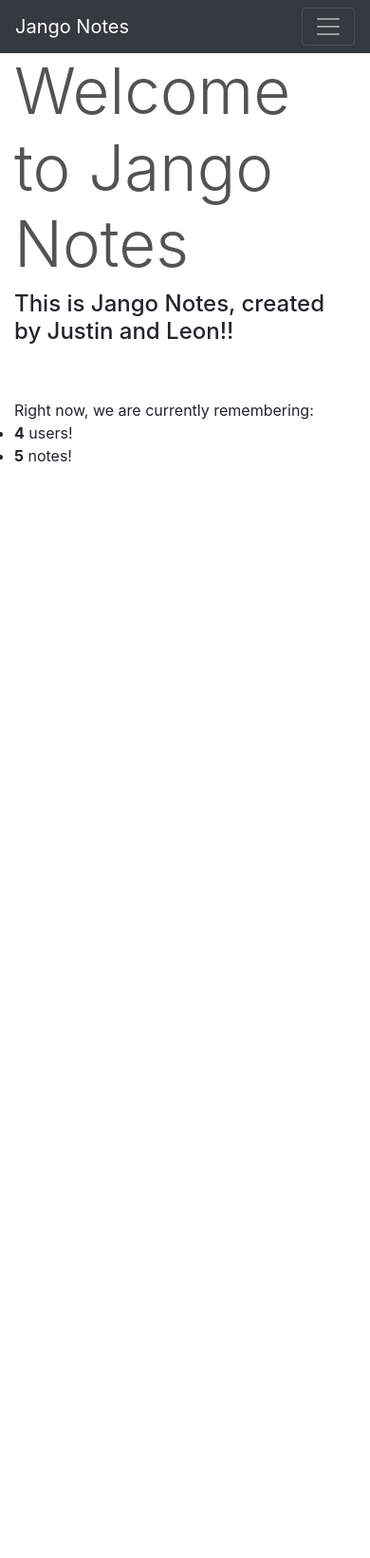
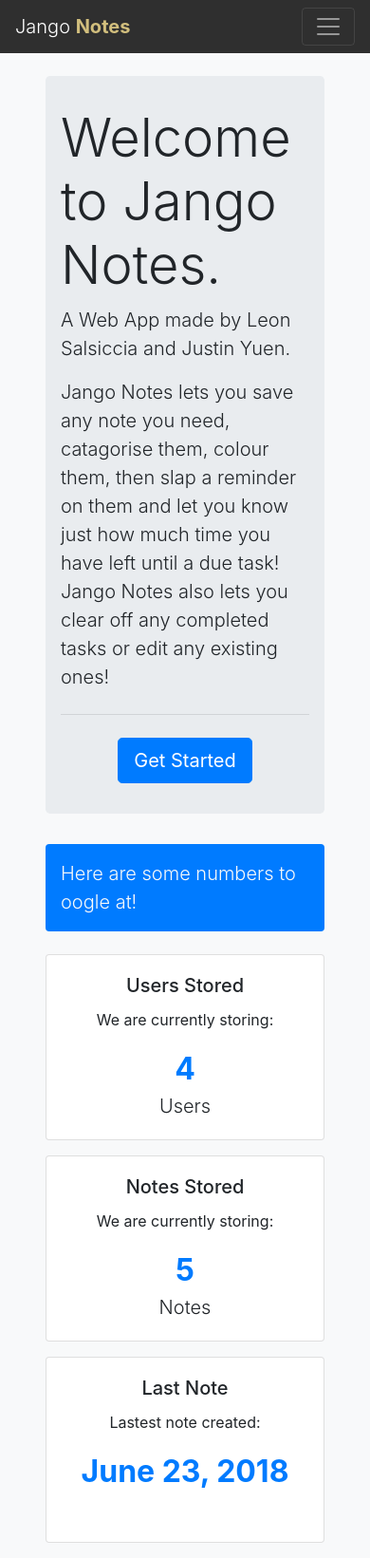
Before and after one commit to LonJonn/Jango-Notes, a Django app: page / in a window 390 px wide. Shown: the whole page at 95% size. Before the commit the page ends 486 px from the top, so only its background shows below. Run offline with Django 3.2, Linux system fonts and the light colour scheme; data comes from the database, SQL or seed files in the repository; both versions use the stored data as it was after the commit; some libraries are stand-ins or nearby versions.

Commit message:
mad styling tings

```diff
--- a/jangoMain/notesApp/views.py
+++ b/jangoMain/notesApp/views.py
@@ -9,8 +9,8 @@ from django.contrib.auth.models import User
 def Index(request):
     notesCount = Note.objects.all().count()
     usersCount = User.objects.all().count()
-
-    return render(request, 'notesApp/index.html', {'usersCount': usersCount, 'notesCount': notesCount})
+    latestNote = Note.objects.order_by('-pk')[0]
+    return render(request, 'notesApp/index.html', {'usersCount': usersCount, 'notesCount': notesCount, 'latestNote': latestNote})
 
 
 from django.contrib.auth.decorators import login_required
--- a/jangoMain/static/notesApp/css/style.css
+++ b/jangoMain/static/notesApp/css/style.css
@@ -1,18 +1,7 @@
-* {
-    margin: 0;
-    padding: 0;
-}
-
 html, body {
     height: 100%;
     min-height: 100%;
   }
-
-h1 {
-    color: #535353;
-    font-weight: 300;
-    font-size: 4.2rem
-}
 
 .red {
     background-color: #FFA8A8 !important;
--- a/jangoMain/templates/base.html
+++ b/jangoMain/templates/base.html
@@ -16,6 +16,7 @@
     crossorigin="anonymous"></script>
   <script src="https://stackpath.bootstrapcdn.com/bootstrap/4.1.0/js/bootstrap.min.js" integrity="sha384-uefMccjFJAIv6A+rW+L4AHf99KvxDjWSu1z9VI8SKNVmz4sk7buKt/6v9KI65qnm"
     crossorigin="anonymous"></script> {% block head %}{% endblock head %}
+  <script src="https://unpkg.com/sweetalert/dist/sweetalert.min.js"></script>
 
   <!-- Add additional CSS in static file -->
   {% load static %}
@@ -24,76 +25,9 @@
 
 <body>
 
-  {% comment %}
-  <div class="container-fluid h-100">
-    <div class="row h-100">
-      <aside class="col-12 col-md-3 col-xl-2 col-lg-3 bg-dark">
-        <nav class="navbar navbar-expand navbar-dark bg-dark flex-md-column flex-row align-items-end">
-          <span class="navbar-brand">Jango Notes</span>
-          <div class="collapse navbar-collapse">
-            <ul class="flex-md-column flex-row navbar-nav text-right">
-              <li class="nav-item">
-                <a class="nav-link" href="#">
-                  <span class="d-md-inline">Home</span>
-                </a>
-              </li>
-              <li class="nav-item">
-                <a class="nav-link" href="#">
-                  <span class="d-md-inline">My Notes</span>
-                </a>
-              </li>
-              <li class="nav-item">
-                <a class="nav-link" href="#">
-                  <span class="d-md-inline">Add note</span>
-                </a>
-              </li>
-            </ul>
-          </div>
-        </nav>
-      </aside>
-      <main class="col bg-faded py-3">
-        <h2>Main</h2>
-        <p>Sriracha biodiesel taxidermy organic post-ironic, Intelligentsia salvia mustache 90's code editing brunch. Butcher
-          polaroid VHS art party, hashtag Brooklyn deep v PBR narwhal sustainable mixtape swag wolf squid tote bag. Tote
-          bag cronut semiotics, raw denim deep v taxidermy messenger bag. Tofu YOLO Etsy, direct trade ethical Odd Future
-          jean shorts paleo. Forage Shoreditch tousled aesthetic irony, street art organic Bushwick artisan cliche semiotics
-          ugh synth chillwave meditation. Shabby chic lomo plaid vinyl chambray Vice. Vice sustainable cardigan, Williamsburg
-          master cleanse hella DIY 90's blog.</p>
-
-        <p>Ethical Kickstarter PBR asymmetrical lo-fi. Dreamcatcher street art Carles, stumptown gluten-free Kickstarter artisan
-          Wes Anderson wolf pug. Godard sustainable you probably haven't heard of them, vegan farm-to-table Williamsburg
-          slow-carb readymade disrupt deep v. Meggings seitan Wes Anderson semiotics, cliche American Apparel whatever. Helvetica
-          cray plaid, vegan brunch Banksy leggings +1 direct trade. Wayfarers codeply PBR selfies. Banh mi McSweeney's Shoreditch
-          selfies, forage fingerstache food truck occupy YOLO Pitchfork fixie iPhone fanny pack art party Portland.</p>
-      </main>
-    </div>
-  </div> {% endcomment %} {% comment %}
-  <div class="row h-100">
-    <div class="col-lg-3 col-md-4 col-12 ">
-      <ul class="flex-column nav nav-dark bg-dark h-100">
-        <li class="nav-item">
-          <a href="#" class="nav-link">link 1</a>
-        </li>
-        <li class="nav-item">
-          <a href="#" class="nav-link">link 2</a>
-        </li>
-        <li class="nav-item">
-          <a href="#" class="nav-link">link 3</a>
-        </li>
-        <li class="nav-item">
-          <a href="#" class="nav-link">link 4</a>
-        </li>
-      </ul>
-    </div>
-    <div class="col">
-      <div class="container-fluid">
-        text
-      </div>
-    </div>
-  </div> {% endcomment %}
-
-  <nav class="d-sm-none navbar navbar-expand-md bg-dark navbar-dark">
-    <span class="navbar-brand">Jango Notes</span>
+  <nav class="d-lg-none navbar navbar-expand-md navbar-dark" style="background-color: #2F2F2F">
+    <span class="display-1 navbar-brand">Jango
+      <span class="font-weight-bold" style="color: #D1BE7D">Notes</span></span>
     <button class="navbar-toggler" data-toggle="collapse" data-target="#navbar">
       <span class="navbar-toggler-icon"></span>
     </button>
@@ -102,43 +36,118 @@
       <span class="navbar-text"></span>
       <ul class="navbar-nav">
         <li class="nav-item">
-          <a href="#" class="nav-link">link 1</a>
+          <a href="#" class="nav-link">Home</a>
         </li>
         <li class="nav-item">
-          <a href="#" class="nav-link">link 2</a>
+          <a href="#" class="nav-link">My Notes</a>
         </li>
         <li class="nav-item">
-          <a href="#" class="nav-link">link 3</a>
+          <a href="#" class="nav-link">Add Note</a>
         </li>
-        <li class="nav-item">
-          <a href="#" class="nav-link">link 4</a>
+      </ul>
+
+      <ul class="navbar-nav ml-auto">
+        <li class="nav-item dropdown">
+          <a class="nav-link dropdown-toggle" data-toggle="dropdown" href="#" role="button" aria-haspopup="true" aria-expanded="false">Account</a>
+          <div class="dropdown-menu dropdown-menu-right">
+            {% if user.is_authenticated %}
+            <span class="dropdown-item">Logged in as:
+              <b>{{ user.get_username|title }}</b>
+            </span>
+            <div class="dropdown-divider"></div>
+            <a class="dropdown-item" href="{% url 'logout' %}">Logout</a>
+            {% else %}
+            <a class="dropdown-item" href="{% url 'login' %}">Login</a>
+            <a class="dropdown-item" href="{% url 'register' %}">Register</a>
+            <div class="dropdown-divider"></div>
+            <a class="dropdown-item" href="{% url 'password_reset' %}">Forgot Password</a>
+            {% endif %}
+          </div>
         </li>
       </ul>
     </div>
   </nav>
+
+  <div class="container-fluid h-100">
     <div class="row h-100">
-    <div class="col-xl-2 col-md-3 d-none d-sm-block">
-      <ul class="test flex-column nav nav-dark bg-dark h-100">
+
+      <nav class="navbar sidenav
+      col-xl-2 col-md-3
+      d-none d-lg-block
+      navbar-dark
+      float-right text-right" style="padding: 16px 30px;
+      background-color: #2F2F2F">
+        <h1 style="font-size: 2em; color: #EBEBEB" class="font-weight-light navbar-brand mr-1" href="#">Jango
+          <span class="font-weight-bold" style="color: #D1BE7D">Notes</span>
+        </h1>
+        <hr class="mt-0 mb-3" style="border-top: solid 1px #CECECE">
+        <div class="inner-addon left-addon">
+          <i class="material-icons" style="color: #8E8E8E;">
+            search
+          </i>
+          <input type="text" placeholder="search" id="searchInput" class="form-control">
+        </div>
+        <ul class="navbar-nav font-weight-light" style="font-size: 1.5rem">
+          {% block sidebar %}
           <li class="nav-item">
-          <a href="#" class="nav-link">link 1</a>
+            <a class="nav-link" href="{% url 'index' %}">Home</a>
           </li>
           <li class="nav-item">
-          <a href="#" class="nav-link">link 2</a>
+            <a class="nav-link" href="{% url 'notes' %}">My Notes</a>
           </li>
           <li class="nav-item">
-          <a href="#" class="nav-link">link 3</a>
+            <a class="nav-link" href="{% url 'noteCreate' %}">Add Note</a>
+          </li>
+          {% endblock %}
+          <li class="nav-item dropdown">
+            <a class="nav-link dropdown-toggle" data-toggle="dropdown" href="#" role="button" aria-haspopup="true" aria-expanded="false">Account</a>
+            <div class="dropdown-menu">
+              {% if user.is_authenticated %}
+              <span class="dropdown-item">Logged in as:
+                <b>{{ user.get_username|title }}</b>
+              </span>
+              <div class="dropdown-divider"></div>
+              <a class="dropdown-item" href="{% url 'logout' %}">Logout</a>
+              {% else %}
+              <a class="dropdown-item" href="{% url 'login' %}">Login</a>
+              <a class="dropdown-item" href="{% url 'register' %}">Register</a>
+              <div class="dropdown-divider"></div>
+              <a class="dropdown-item" href="{% url 'password_reset' %}">Forgot Password</a>
+              {% endif %}
+            </div>
+          </li>
+        </ul>
+
+
+        <div class="footer px-4 pb-3" style="width: 100%; position: absolute; bottom: 0; right: 0">
+          <hr style="border-top: solid 1px #CECECE">
+          <ul class="navbar-nav font-weight-light" style="font-size: 1.5rem">
+            <li class="nav-item">
+              <a id="help" style="color: #CECECE" class="nav-link py-1" href="#">Help
+                <i class="footer-icons material-icons">
+                  help
+                </i>
+              </a>
             </li>
             <li class="nav-item">
-          <a href="#" class="nav-link">link 4</a>
+              <a id="info"  style="color: #CECECE" class="nav-link py-1" href="#">About
+                <i class="footer-icons material-icons">
+                  info
+                </i>
+              </a>
             </li>
           </ul>
         </div>
-    <div class="est col">
-      <div class="container-fluid">
+      </nav>
+
+
+      <div class="col bg-light px-5 pt-4">
         {% block content %}{% endblock %}
       </div>
+
     </div>
   </div>
+
 
 
 </body>
@@ -160,10 +169,6 @@
   function updateQueryStringParameter(uri, key, value) {
     var re = new RegExp("([?&])" + key + "=.*?(&|$)", "i");
     var separator = uri.indexOf('?') !== -1 ? "&" : "?";
-
-    if (value == '') {
-      return 'notes'
-    }
 
     if (uri.match(re)) {
       if (value == getParameterByName('sort') && key == 'sort') {
@@ -190,14 +195,21 @@
     $('#searchInput').val(getParameterByName('search'))
   })
 
+  $('#info').click(function () {
+    swal('Made with ❤️ by Leon and Justin! ^_^')
+  })
+
+  $('#help').click(function () {
+    swal('For help, please refer to user documentation.')
+  })
+
   $('#search').click(function () {
     query('search', $('#searchInput').val())
   })
 
-  $('body').on('keypress', 'input', function (args) {
-    if (args.keyCode == 13) {
+  $("#searchInput").keyup(function (event) {
+    if (event.keyCode === 13) {
       query('search', $('#searchInput').val())
-      return false;
     }
   });
 
--- a/jangoMain/templates/notesApp/index.html
+++ b/jangoMain/templates/notesApp/index.html
@@ -1,16 +1,67 @@
 {% extends "base.html" %}
+{% load humanize %}
 
 {% block content %}
-  <h1>Welcome to Jango Notes</h1>
-  <h4>This is Jango Notes, created by Justin and Leon!!</h4>
-  <br><br>
-  Right now, we are currently remembering:
-  <ul>
-    <li>
-      <b>{{ usersCount }}</b>
-      users!</li>
-    <li>
-      <b>{{ notesCount }}</b>
-      notes!</li>
-  </ul>
+<div class="jumbotron">
+  <h1 class="display-4">Welcome to Jango Notes.</h1>
+  <p class="lead">A Web App made by Leon Salsiccia and Justin Yuen.</p>
+  <p class="lead">Jango Notes lets you save any note you need, catagorise them, colour them, then slap a reminder on them and let you know
+    just how much time you have left until a due task!
+    <br>Jango Notes also lets you clear off any completed tasks or edit any existing ones!
+  </p>
+  <hr class="my-4">
+  <p class="lead text-center text-md-left mb-0">
+    <a class="btn btn-primary btn-lg" href="{% url 'notes' %}" role="button">Get Started</a>
+  </p>
+</div>
+<div class="bg-primary lead text-light rounded p-3">Here are some numbers to oogle at!</div>
+<br>
+<div class="row">
+  <div class="col-12 col-lg-4 mb-3">
+    <div class="card">
+      <div class="card-body text-center">
+        <h5 class="card-title">Users Stored</h5>
+        <p class="card-text">We are currently storing:</p>
+        <span style="font-size: 2rem" class="font-weight-bold text-primary">{{ usersCount }}</span>
+        <br>
+        <span class="lead">Users</span>
+      </div>
+    </div>
+  </div>
+  <div class="col-12 col-lg-4 mb-3">
+    <div class="card">
+      <div class="card-body text-center">
+        <h5 class="card-title">Notes Stored</h5>
+        <p class="card-text">We are currently storing:</p>
+        <span style="font-size: 2rem" class="font-weight-bold text-primary">{{ notesCount }}</span>
+        <br>
+        <span class="lead">Notes</span>
+      </div>
+    </div>
+  </div>
+  <div class="col-12 col-lg-4 mb-3">
+    <div class="card">
+      <div class="card-body text-center">
+        <h5 class="card-title">Last Note</h5>
+        <p class="card-text">Lastest note created:</p>
+        <span style="font-size: 2rem" class="font-weight-bold text-primary">{{ latestNote.dateCreated|naturalday }}</span>
+        <br>
+        <span class="text-white lead">.</span>
+      </div>
+    </div>
+  </div>
+</div>
+
 {% endblock %}
+
+{% block sidebar %}
+<li class="nav-item active">
+  <a class="nav-link" href="{% url 'index' %}">Home</a>
+</li>
+<li class="nav-item">
+  <a class="nav-link" href="{% url 'notes' %}">My Notes</a>
+</li>
+<li class="nav-item">
+  <a class="nav-link" href="{% url 'noteCreate' %}">Add Note</a>
+</li>
+{% endblock %}
```
Also changed, not shown: other parts of jangoMain/static/notesApp/css/style.css (+44 -26 lines), jangoMain/templates/base.2.html (added, +153 -0 lines), jangoMain/templates/notesApp/noteForm.html (+12 -0 lines), jangoMain/templates/notesApp/notes.html (+27 -12 lines), jangoMain/db.sqlite3. Lines whose indentation alone changed are shown as unchanged.
